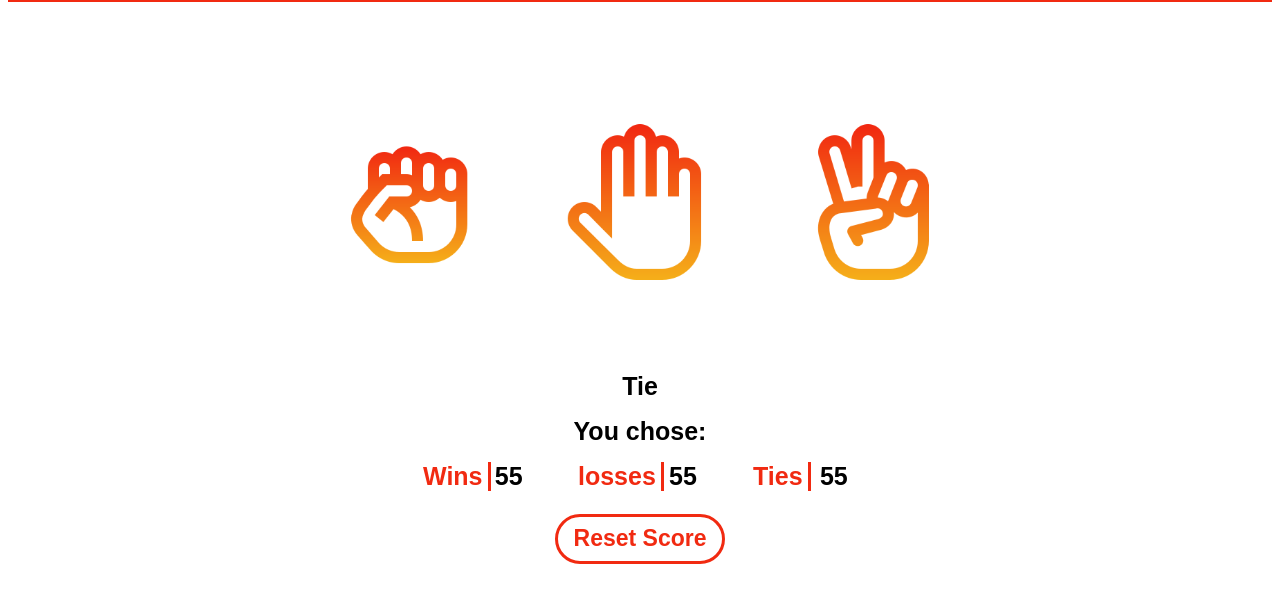
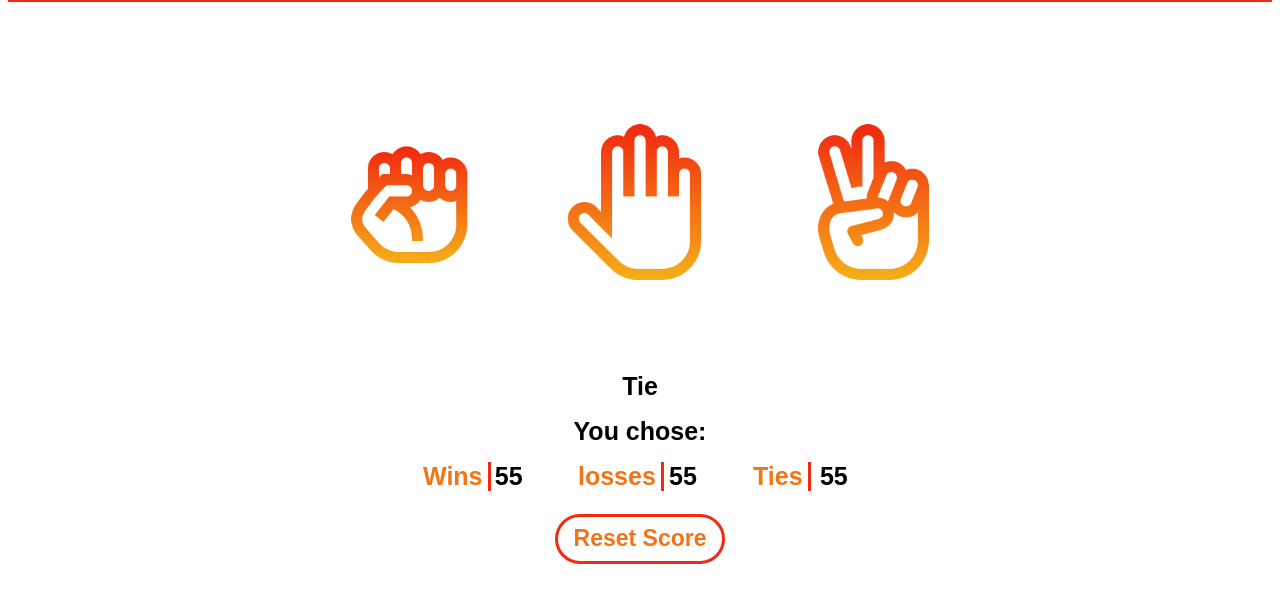
Before and after one commit to Ahmed-Aladdiin/Rock-Paper-Scissors, a plain HTML site: page index.html in a window 1280 px wide. Shown: the part 89-692 px from the top of the page. Drawn offline with Linux system fonts and the light colour scheme.

Commit message:
change some colors

```diff
--- a/css/index.css
+++ b/css/index.css
@@ -67,8 +67,8 @@ main {
   /* background-color: gray; */
 }
 #score-text {
-  color: #F12A11;
-  border-right: 3px solid;
+  color: #f47317;
+  border-right: 3px solid #F12A11;
   padding-right: 5px;
 }
 
@@ -85,7 +85,7 @@ main {
   font-size: 23px;
   font-weight: 600;
   background-color: white;
-  color: #F12A11;
+  color: #f47317;
   border: 3px solid #F12A11;
   border-radius: 50px;
 }
```
